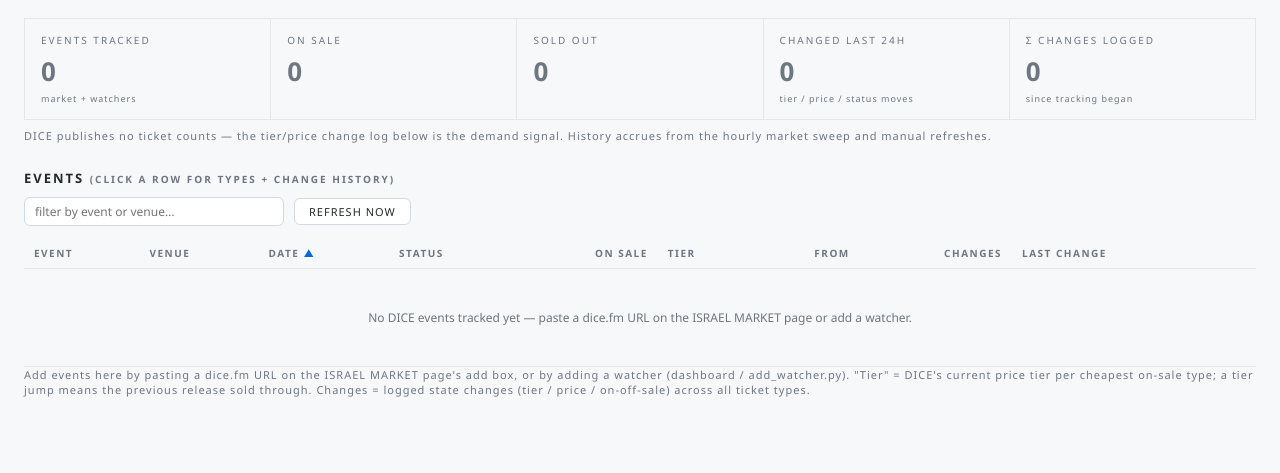
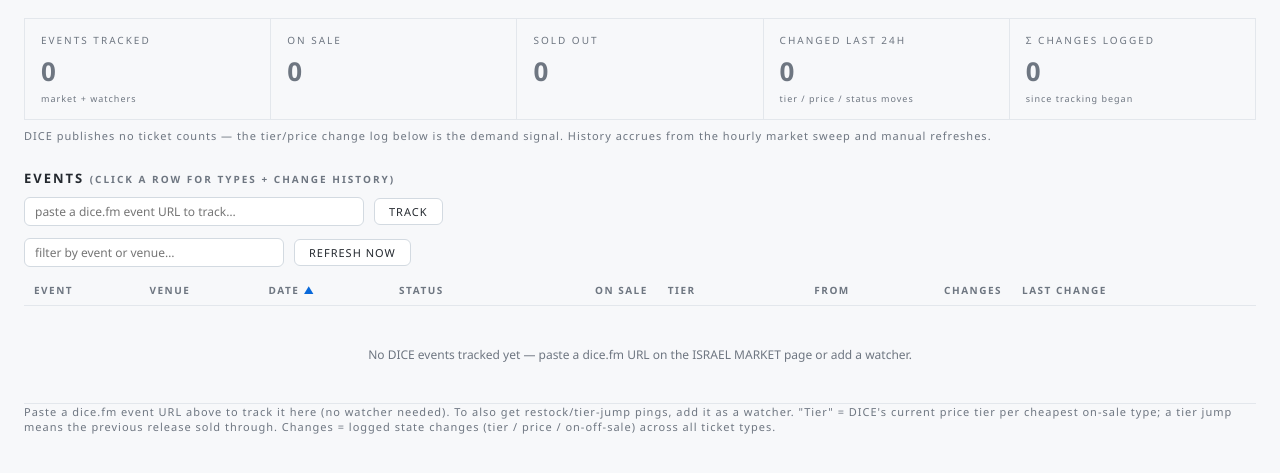
Before and after one commit to 13pinny/2.0, a Flask app: page /dice in a window 1280 px wide. Shown: the part 114-587 px from the top of the page. Run offline with Flask 3, Linux system fonts and the light colour scheme; data that the repository does not hold is empty; some libraries are stand-ins or nearby versions.

Commit message:
dice: add/remove events from the /dice page itself
The page was read-only — tracking a DICE event meant using the /market add
box or creating a watcher. Added a "paste a dice.fm URL to track" box plus
a tracked-from-here list with per-entry remove, reusing the existing
/api/market/add + /api/market/remove endpoints (a manual dice entry is
exactly what /api/dice already surfaces).

Co-Authored-By: Claude Fable 5 <noreply@anthropic.com>

```diff
--- a/templates/dice.html
+++ b/templates/dice.html
@@ -101,17 +101,23 @@
 
   <h2>Events <span style="font-size:10px;color:var(--muted)">(click a row for types + change history)</span></h2>
   <div class="controls">
+    <input type="text" id="addUrl" placeholder="paste a dice.fm event URL to track…" style="width:340px;max-width:60vw" />
+    <button class="act" id="addBtn">Track</button>
+    <span class="sub" id="addNote" style="margin:0"></span>
+  </div>
+  <div class="controls">
     <input type="text" id="q" placeholder="filter by event or venue…" />
     <button class="act" id="refreshBtn">Refresh now</button>
     <span class="sub" id="refreshNote" style="margin:0"></span>
   </div>
+  <p class="sub" id="manualList" style="margin:-4px 0 12px"></p>
   <div class="tablewrap">
   <table>
     <thead><tr id="head"></tr></thead>
     <tbody id="rows"></tbody>
   </table>
   </div>
-  <p class="sub" id="footnote">Add events here by pasting a dice.fm URL on the ISRAEL MARKET page's add box, or by adding a watcher (dashboard / add_watcher.py). "Tier" = DICE's current price tier per cheapest on-sale type; a tier jump means the previous release sold through. Changes = logged state changes (tier / price / on-off-sale) across all ticket types.</p>
+  <p class="sub" id="footnote">Paste a dice.fm event URL above to track it here (no watcher needed). To also get restock/tier-jump pings, add it as a watcher. "Tier" = DICE's current price tier per cheapest on-sale type; a tier jump means the previous release sold through. Changes = logged state changes (tier / price / on-off-sale) across all ticket types.</p>
 </main>
 
 <script>
@@ -278,9 +284,49 @@ async function load(refresh){
     $('refreshBtn').disabled = false;
   }
 }
+async function loadManual(){
+  try {
+    const r = await fetch('/api/market/manual', {cache:'no-store'});
+    const d = await r.json();
+    const dice = (d.entries || []).filter(e => e.source === 'dice');
+    $('manualList').innerHTML = dice.length
+      ? 'Tracked from this page: ' + dice.map(e =>
+          `${escape(e.label && e.label.length < 60 ? e.label : e.code)}<a class="x" href="#" data-id="${e.id}" title="stop tracking" style="color:var(--red);margin-left:5px;text-decoration:none">✕</a>`
+        ).join(' · ')
+      : '';
+    $('manualList').querySelectorAll('.x').forEach(a => a.onclick = async ev => {
+      ev.preventDefault();
+      await fetch('/api/market/remove', {method:'POST', headers:{'Content-Type':'application/json'}, body: JSON.stringify({id: Number(a.dataset.id)})});
+      loadManual(); load(false);
+    });
+  } catch (e) { /* non-fatal */ }
+}
+
+async function addManual(){
+  const url = ($('addUrl').value || '').trim();
+  if (!url) return;
+  if (!/dice\.fm/i.test(url)) { $('addNote').textContent = 'paste a dice.fm event URL'; return; }
+  $('addBtn').disabled = true; $('addNote').textContent = 'adding…';
+  try {
+    const r = await fetch('/api/market/add', {method:'POST', headers:{'Content-Type':'application/json'}, body: JSON.stringify({url})});
+    const d = await r.json();
+    if (!r.ok) throw new Error(d.error || ('HTTP ' + r.status));
+    $('addUrl').value = '';
+    $('addNote').textContent = d.warning ? d.warning : 'added';
+    loadManual(); load(false);
+  } catch (e) {
+    $('addNote').textContent = 'Failed: ' + e.message;
+  } finally {
+    $('addBtn').disabled = false;
+  }
+}
+
 $('q').addEventListener('input', render);
 $('refreshBtn').onclick = () => load(true);
+$('addBtn').onclick = addManual;
+$('addUrl').addEventListener('keydown', e => { if (e.key === 'Enter') addManual(); });
 load(false);
+loadManual();
 setInterval(() => load(false), 120000);
 </script>
 </body>
```
